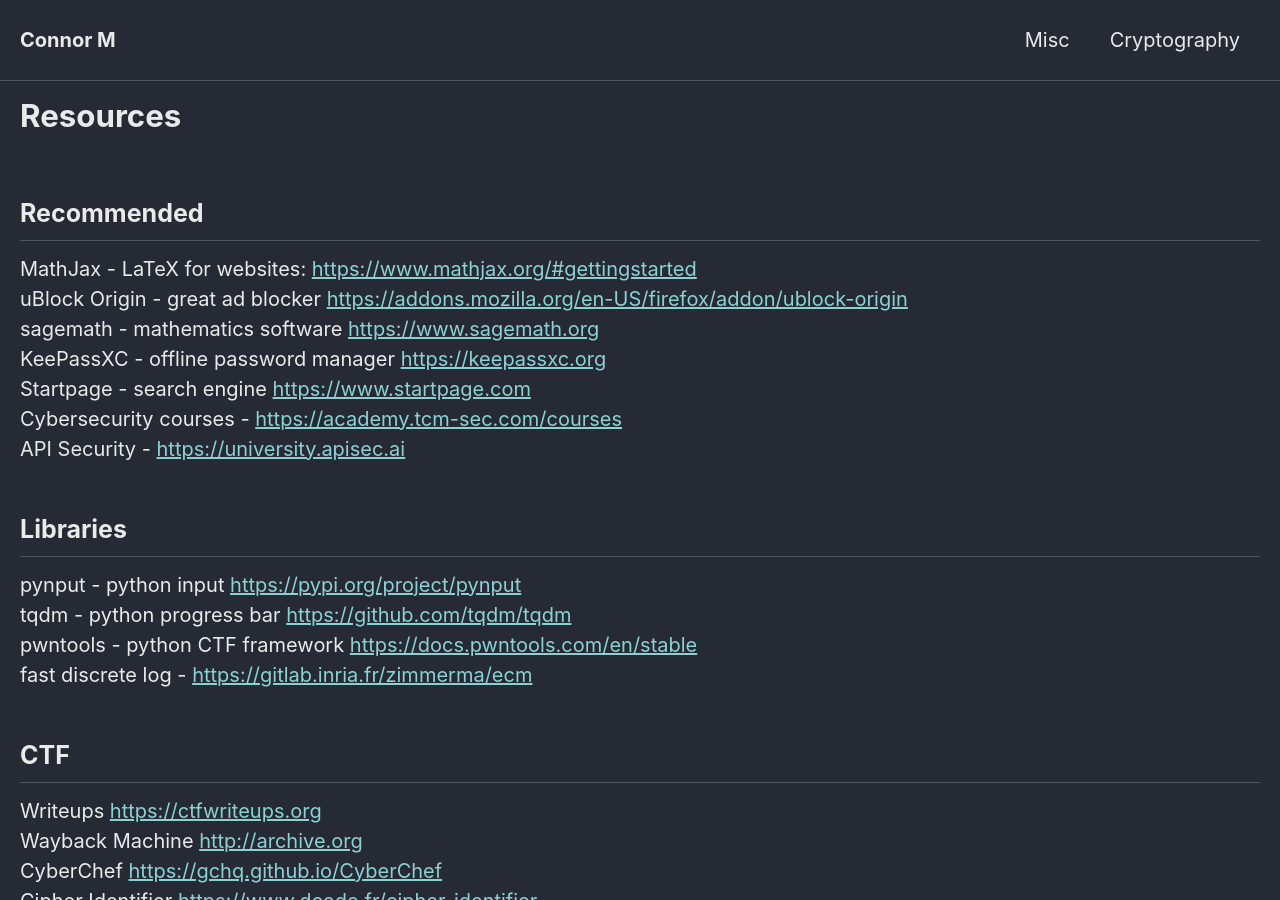
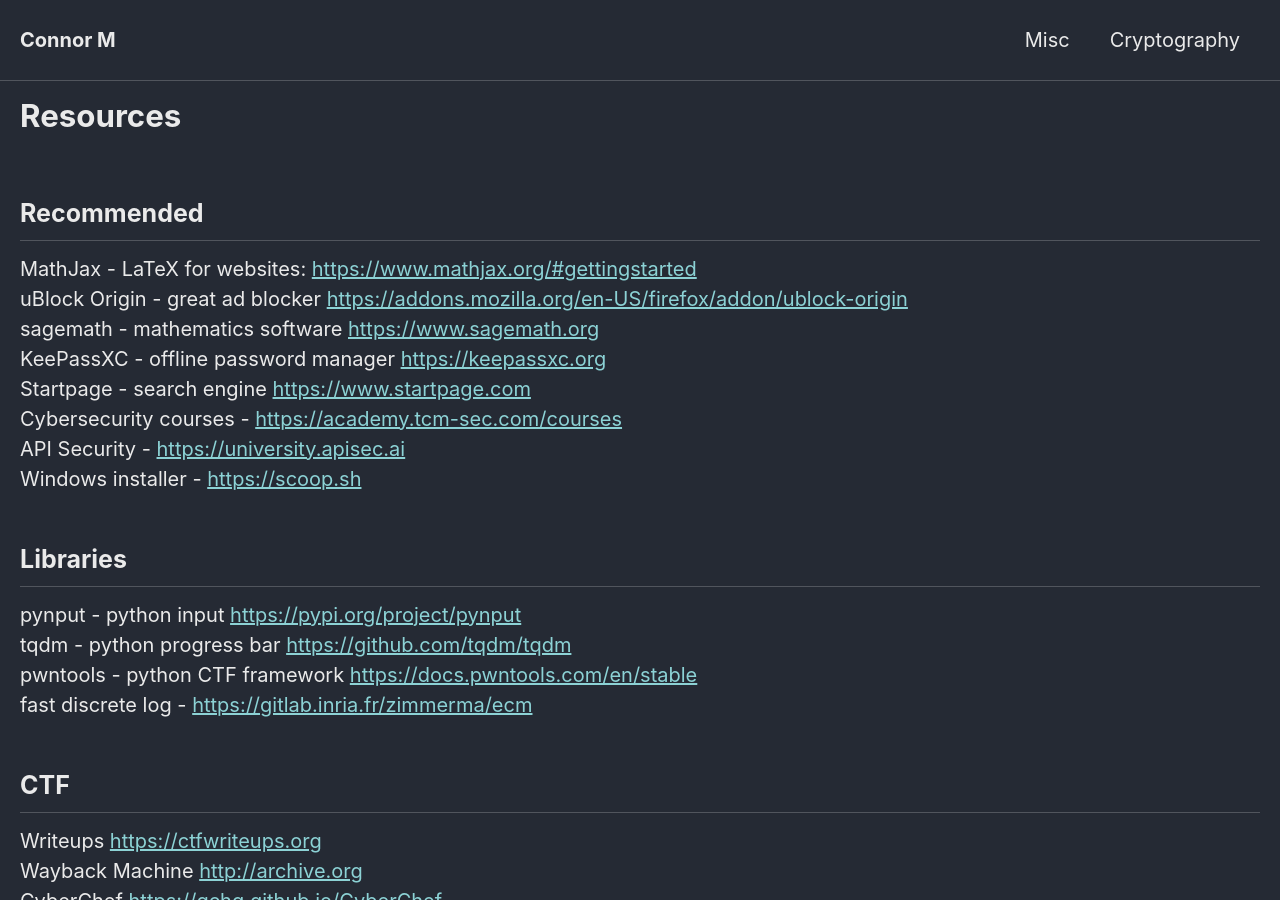
Before and after one commit to Connor-McCartney/Connor-McCartney.github.io, a Jekyll site: the page built from _pages/misc/resources.md, in a window 1280 px wide and 900 px high. Built offline with Jekyll 4.4.1, drawn with Linux system fonts in a browser that asks for light colours; cached includes are drawn as plain includes.

Commit message:
Update resources.md

```diff
--- a/_pages/misc/resources.md
+++ b/_pages/misc/resources.md
@@ -12,6 +12,9 @@ KeePassXC - offline password manager <https://keepassxc.org> <br>
 Startpage - search engine <https://www.startpage.com> <br>
 Cybersecurity courses - <https://academy.tcm-sec.com/courses> <br>
 API Security - <https://university.apisec.ai> <br>
+Windows installer - <https://scoop.sh> <br>
+
+
 
 ## Libraries
 
```
